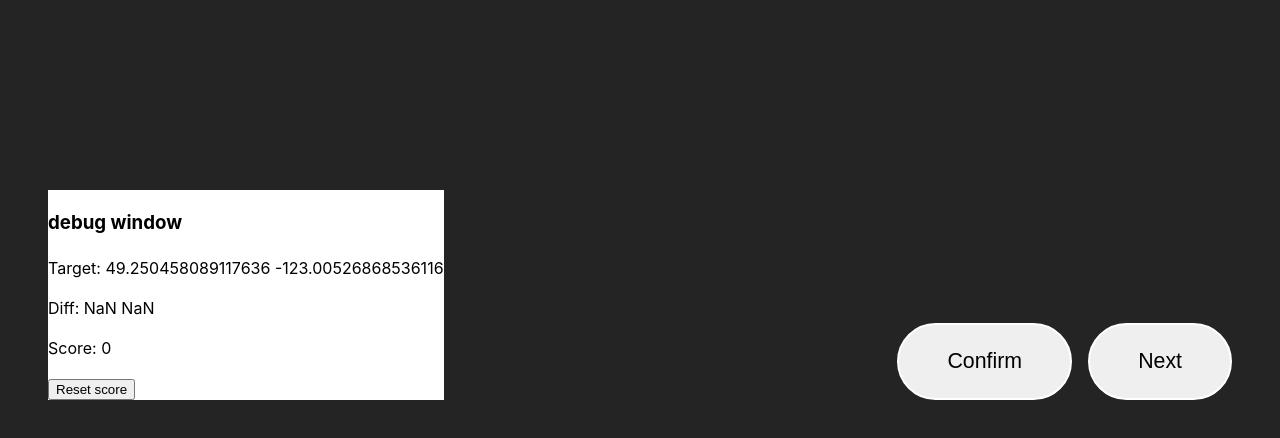
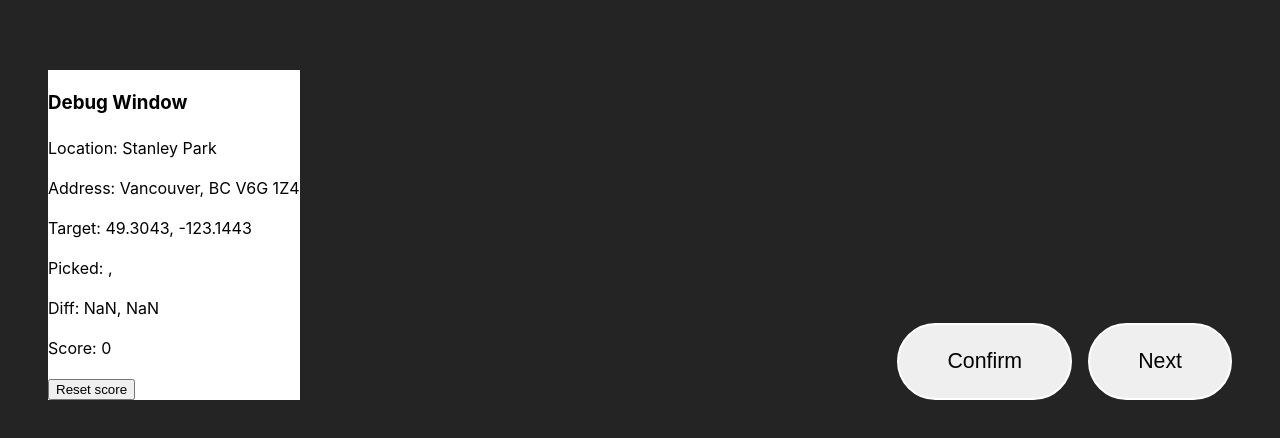
Before and after one commit to jasantiaguel/comp3170-final-proj, a React (Vite) app: page /categories/parks in a window 1280 px wide. Shown: the part 352-790 px from the top of the page. Built offline with nearby package versions, Linux system fonts and the light colour scheme.

Commit message:
adding location data storage + quiz referencing data

```diff
--- a/src/components/quiz.jsx
+++ b/src/components/quiz.jsx
@@ -1,80 +1,97 @@
-import { useState } from "react"
-import "../css/Quiz.css"
+import { useState } from "react";
+import "../css/Quiz.css";
 import { useNavigate } from "react-router-dom";
 import ExpandingMap from "./ExpandingMap";
-
-// import goodEats1 from "/public/good-eats/1.png";
-// import goodEats2 from "/public/good-eats/2.png";
-// import goodEats3 from "/public/good-eats/3.png";
-
-// import parks1 from "/public/parks/1.png";
-// import parks2 from "/public/parks/2.png";
-// import parks3 from "/public/parks/3.png";
-
-// import beaches1 from "/public/beaches/1.png";
-// import beaches2 from "/public/beaches/2.png";
-// import beaches3 from "/public/beaches/3.png";
-
-// const goodEats = [goodEats1, goodEats2, goodEats3];
-// const parks = [parks1, parks2, parks3];
-// const beaches = [beaches1, beaches2, beaches3];
+import locations from "../data/locations";
 
 export default function Quiz(props) {
   const [number, setNumber] = useState(1);
   const navigate = useNavigate();
+
+  const currentLocation = locations[props.category][number - 1];
+
   function handleClick() {
-        if (number < 3) {
+    if (number < locations[props.category].length) {
       setNumber(number + 1);
-        }
-        else {
+    } else {
       navigate("/results");
     }
   }
 
   const [coords, setCoords] = useState({});
-    const targetCoords = {lat: 49.250458089117636, lng: -123.00526868536116};
-    const diff = getDiff(targetCoords, coords);
+  const diff = getDiff(currentLocation.targetCoords, coords);
   const [score, setScore] = useState(0);
 
   function getDiff(a, b) {
-        let lat = a.lat-b.lat;
-        let lng = a.lng-b.lng;
-        return {lat, lng};
+    let lat = a.lat - b.lat;
+    let lng = a.lng - b.lng;
+    return { lat, lng };
   }
 
   function getScore() {
     const _lat = Math.abs(diff.lat);
     const _lng = Math.abs(diff.lng);
-        if (_lat<1 && _lng<1) {
+    if (_lat < 1 && _lng < 1) {
       return 10;
-        }
-        else if (_lat<10 && _lng<10) {
+    } else if (_lat < 10 && _lng < 10) {
       return 5;
-        }
-        else if (_lat<20 && _lng<20) {
+    } else if (_lat < 20 && _lng < 20) {
       return 1;
-        }
-        else return 0;
+    } else return 0;
   }
 
-
-    return(
+  return (
     <>
-            <ExpandingMap setCoords={setCoords}/>
-            <img className="mainImage" src={`/${props.category}/${number}.png`}/>
-            <div style={{backgroundColor: "white", color: "black", position: "fixed", bottom: "3rem", left: "3rem"}}>
-                <h3>debug window</h3>
-                <p>Target: {targetCoords.lat} {targetCoords.lng}</p>
-                <p>{coords.lat} {coords.lng}</p>
-                <p>Diff: {diff.lat} {diff.lng}</p>
+      <ExpandingMap setCoords={setCoords} />
+      <img
+        className="mainImage"
+        src={currentLocation.image}
+        alt={currentLocation.name}
+      />
+      <div
+        style={{
+          backgroundColor: "white",
+          color: "black",
+          position: "fixed",
+          bottom: "3rem",
+          left: "3rem",
+        }}
+      >
+        <h3>Debug Window</h3>
+        <p>Location: {currentLocation.name}</p>
+        <p>Address: {currentLocation.address}</p>
+        <p>
+          Target: {currentLocation.targetCoords.lat},{" "}
+          {currentLocation.targetCoords.lng}
+        </p>
+        <p>
+          Picked: {coords.lat}, {coords.lng}
+        </p>
+        <p>
+          Diff: {diff.lat}, {diff.lng}
+        </p>
         <p>Score: {score}</p>
         <button onClick={() => setScore(0)}>Reset score</button>
       </div>
-            <div style={{position: "fixed", bottom: "3rem", right: "3rem", display: "flex", gap: "1rem"}}>
-                <button onClick={() => setScore(score + getScore())} className="nextButton">Confirm</button>
-                <button onClick={handleClick} className="nextButton">Next</button>
+      <div
+        style={{
+          position: "fixed",
+          bottom: "3rem",
+          right: "3rem",
+          display: "flex",
+          gap: "1rem",
+        }}
+      >
+        <button
+          onClick={() => setScore(score + getScore())}
+          className="nextButton"
+        >
+          Confirm
+        </button>
+        <button onClick={handleClick} className="nextButton">
+          Next
+        </button>
       </div>
-
     </>
-    )
+  );
 }
--- a/src/css/Quiz.css
+++ b/src/css/Quiz.css
@@ -14,7 +14,7 @@
 }
 
 .mainImage {
-    max-width: 100vw;
+    max-width: 100%;
     height: auto;
 }
 
--- /dev/null
+++ b/src/data/locations.js
@@ -0,0 +1,73 @@
+const locations = {
+  beaches: [
+    {
+      id: 1,
+      name: "Kitsilano Beach",
+      address: "1499 Arbutus St, Vancouver, BC",
+      targetCoords: { lat: 49.2734, lng: -123.1560 },
+      image: "/beaches/1.png",
+    },
+    {
+      id: 2,
+      name: "Jericho Beach",
+      address: "3941 Point Grey Rd, Vancouver, BC",
+      targetCoords: { lat: 49.2713, lng: -123.1977 },
+      image: "/beaches/2.png",
+    },
+    {
+      id: 3,
+      name: "English Bay Beach",
+      address: "1795 Beach Ave, Vancouver, BC",
+      targetCoords: { lat: 49.2863, lng: -123.1426 },
+      image: "/beaches/3.png",
+    },
+  ],
+  goodEats: [
+    {
+      id: 1,
+      name: "Granville Island Public Market",
+      address: "1669 Johnston St, Vancouver, BC",
+      targetCoords: { lat: 49.2712, lng: -123.1340 },
+      image: "/good-eats/1.png",
+    },
+    {
+      id: 2,
+      name: "Japadog Food Truck",
+      address: "899 Burrard St, Vancouver, BC",
+      targetCoords: { lat: 49.2831, lng: -123.1213 },
+      image: "/good-eats/2.png",
+    },
+    {
+      id: 3,
+      name: "The Naam",
+      address: "2724 W 4th Ave, Vancouver, BC",
+      targetCoords: { lat: 49.2685, lng: -123.1677 },
+      image: "/good-eats/3.png",
+    },
+  ],
+  parks: [
+    {
+      id: 1,
+      name: "Stanley Park",
+      address: "Vancouver, BC V6G 1Z4",
+      targetCoords: { lat: 49.3043, lng: -123.1443 },
+      image: "/parks/1.png",
+    },
+    {
+      id: 2,
+      name: "Queen Elizabeth Park",
+      address: "4600 Cambie St, Vancouver, BC",
+      targetCoords: { lat: 49.2416, lng: -123.1119 },
+      image: "/parks/2.png",
+    },
+    {
+      id: 3,
+      name: "VanDusen Botanical Garden",
+      address: "5251 Oak St, Vancouver, BC",
+      targetCoords: { lat: 49.2385, lng: -123.1285 },
+      image: "/parks/3.png",
+    },
+  ],
+};
+
+export default locations;
```
Lines whose indentation alone changed are shown as unchanged.
